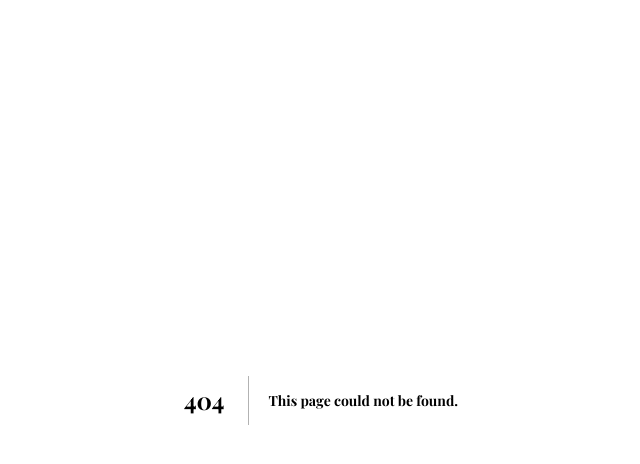
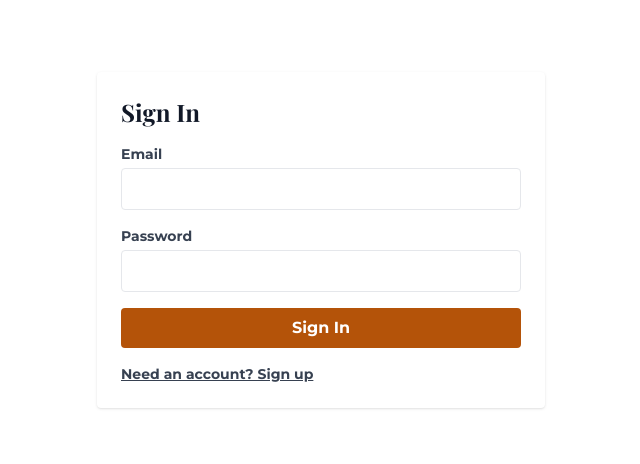
Before and after one commit to DisMurr/chimacoffee, a Next.js app: page /auth in a window 1280 px wide. Before the commit this address had no page. Shown: the top 464 px of the page, without its empty margins (319-959 px from the left). Built offline with nearby package versions, Linux system fonts and the light colour scheme; no server answers.

Commit message:
feat(auth): add Supabase email/password auth (profiles table, AuthProvider, /auth and /account pages, nav integration)

```diff
--- /dev/null
+++ b/src/app/account/page.tsx
@@ -0,0 +1,27 @@
+"use client";
+
+import { useAuth } from '@/context/AuthContext';
+import Link from 'next/link';
+
+export default function AccountPage() {
+  const { user, loading, signOut } = useAuth();
+
+  if (loading) return <div className="p-6">Loading…</div>;
+  if (!user) return (
+    <div className="p-6">
+      <p className="mb-2">You are not signed in.</p>
+      <Link href="/auth" className="underline text-amber-700">Sign in</Link>
+    </div>
+  );
+
+  return (
+    <div className="p-6 space-y-4">
+      <h1 className="text-2xl font-semibold">Account</h1>
+      <div className="space-y-1">
+        <div><span className="font-medium">User ID:</span> {user.id}</div>
+        {user.email && <div><span className="font-medium">Email:</span> {user.email}</div>}
+      </div>
+      <button onClick={signOut} className="bg-gray-800 text-white px-4 py-2 rounded hover:bg-black">Sign out</button>
+    </div>
+  );
+}
--- /dev/null
+++ b/src/app/auth/page.tsx
@@ -0,0 +1,77 @@
+"use client";
+
+import { useState } from 'react';
+import { useRouter } from 'next/navigation';
+import { useAuth } from '@/context/AuthContext';
+
+export default function AuthPage() {
+  const { signIn, signUp } = useAuth();
+  const [email, setEmail] = useState('');
+  const [password, setPassword] = useState('');
+  const [mode, setMode] = useState<'signin' | 'signup'>('signin');
+  const [error, setError] = useState<string | null>(null);
+  const [loading, setLoading] = useState(false);
+  const router = useRouter();
+
+  async function handleSubmit(e: React.FormEvent) {
+    e.preventDefault();
+    setError(null);
+    setLoading(true);
+    const fn = mode === 'signin' ? signIn : signUp;
+    const { error } = await fn(email, password);
+    setLoading(false);
+    if (error) {
+      setError(error);
+    } else {
+      router.push('/account');
+    }
+  }
+
+  return (
+    <div className="min-h-[60vh] flex items-center justify-center p-6">
+      <div className="w-full max-w-md bg-white dark:bg-gray-900 shadow rounded p-6">
+        <h1 className="text-2xl font-semibold mb-4 text-gray-900 dark:text-gray-100">
+          {mode === 'signin' ? 'Sign In' : 'Create Account'}
+        </h1>
+        <form onSubmit={handleSubmit} className="space-y-4">
+          <div>
+            <label className="block text-sm mb-1 text-gray-700 dark:text-gray-300">Email</label>
+            <input
+              type="email"
+              value={email}
+              onChange={(e) => setEmail(e.target.value)}
+              required
+              className="w-full border rounded px-3 py-2 bg-white dark:bg-gray-800 text-gray-900 dark:text-gray-100"
+            />
+          </div>
+          <div>
+            <label className="block text-sm mb-1 text-gray-700 dark:text-gray-300">Password</label>
+            <input
+              type="password"
+              value={password}
+              onChange={(e) => setPassword(e.target.value)}
+              required
+              minLength={6}
+              className="w-full border rounded px-3 py-2 bg-white dark:bg-gray-800 text-gray-900 dark:text-gray-100"
+            />
+          </div>
+          {error && <p className="text-red-600 text-sm">{error}</p>}
+          <button
+            type="submit"
+            disabled={loading}
+            className="w-full bg-amber-700 hover:bg-amber-800 text-white py-2 rounded"
+          >
+            {loading ? 'Please wait…' : (mode === 'signin' ? 'Sign In' : 'Create Account')}
+          </button>
+        </form>
+        <div className="mt-4 text-sm text-gray-700 dark:text-gray-300">
+          {mode === 'signin' ? (
+            <button className="underline" onClick={() => setMode('signup')}>Need an account? Sign up</button>
+          ) : (
+            <button className="underline" onClick={() => setMode('signin')}>Have an account? Sign in</button>
+          )}
+        </div>
+      </div>
+    </div>
+  );
+}
--- a/src/components/Navigation.tsx
+++ b/src/components/Navigation.tsx
@@ -6,10 +6,12 @@ import { useState } from 'react';
 import { useCart } from '../context/CartContext';
 import type { CartItem } from '../context/CartContext';
 import DarkModeToggle from './DarkModeToggle';
+import { useAuth } from '@/context/AuthContext';
 import Link from 'next/link';
 
 export default function Navigation() {
   const { cart } = useCart();
+  const { user } = useAuth();
   const [isMenuOpen, setIsMenuOpen] = useState(false);
 
   return (
@@ -26,6 +28,11 @@ export default function Navigation() {
             <Link href="/menu" className="text-white hover:text-yellow-300 dark:text-gray-200 dark:hover:text-yellow-300 transition-colors" aria-label="Menu">Menu</Link>
             <Link href="/about" className="text-white hover:text-yellow-300 dark:text-gray-200 dark:hover:text-yellow-300 transition-colors" aria-label="About">About</Link>
             <Link href="/contact" className="text-white hover:text-yellow-300 transition-colors">Contact</Link>
+            {user ? (
+              <Link href="/account" className="text-white hover:text-yellow-300 transition-colors">Account</Link>
+            ) : (
+              <Link href="/auth" className="text-white hover:text-yellow-300 transition-colors">Sign In</Link>
+            )}
             <Link href="/cart" className="text-white hover:text-yellow-300 transition-colors">Cart ({cart.reduce((total: number, item: CartItem) => total + item.quantity, 0)})</Link>
             <DarkModeToggle />
           </div>
@@ -48,6 +55,11 @@ export default function Navigation() {
             <Link href="/menu" className="block text-white hover:text-yellow-300 transition-colors py-2">Menu</Link>
             <Link href="/about" className="block text-white hover:text-yellow-300 transition-colors py-2">About</Link>
             <Link href="/contact" className="block text-white hover:text-yellow-300 transition-colors py-2">Contact</Link>
+            {user ? (
+              <Link href="/account" className="block text-white hover:text-yellow-300 transition-colors py-2">Account</Link>
+            ) : (
+              <Link href="/auth" className="block text-white hover:text-yellow-300 transition-colors py-2">Sign In</Link>
+            )}
             <Link href="/cart" className="block text-white hover:text-yellow-300 transition-colors py-2">Cart ({cart.reduce((total: number, item: CartItem) => total + item.quantity, 0)})</Link>
             <div className="py-2"><DarkModeToggle /></div>
           </motion.div>
--- /dev/null
+++ b/src/context/AuthContext.tsx
@@ -0,0 +1,68 @@
+"use client";
+
+import { createContext, useContext, useEffect, useState, ReactNode } from 'react';
+import { supabase } from '@/lib/supabase';
+
+type User = {
+  id: string;
+  email?: string;
+};
+
+type AuthContextValue = {
+  user: User | null;
+  loading: boolean;
+  signIn: (email: string, password: string) => Promise<{ error?: string }>;
+  signUp: (email: string, password: string) => Promise<{ error?: string }>;
+  signOut: () => Promise<void>;
+};
+
+const AuthContext = createContext<AuthContextValue | undefined>(undefined);
+
+export function AuthProvider({ children }: { children: ReactNode }) {
+  const [user, setUser] = useState<User | null>(null);
+  const [loading, setLoading] = useState(true);
+
+  useEffect(() => {
+    let mounted = true;
+    supabase.auth.getSession().then(({ data }) => {
+      if (!mounted) return;
+      setUser(data.session?.user ? { id: data.session.user.id, email: data.session.user.email ?? undefined } : null);
+      setLoading(false);
+    });
+    const { data: sub } = supabase.auth.onAuthStateChange((_event, session) => {
+      setUser(session?.user ? { id: session.user.id, email: session.user.email ?? undefined } : null);
+    });
+    return () => {
+      mounted = false;
+      sub.subscription.unsubscribe();
+    };
+  }, []);
+
+  async function signIn(email: string, password: string) {
+    const { error } = await supabase.auth.signInWithPassword({ email, password });
+    if (error) return { error: error.message };
+    return {};
+  }
+
+  async function signUp(email: string, password: string) {
+    const { error } = await supabase.auth.signUp({ email, password });
+    if (error) return { error: error.message };
+    return {};
+  }
+
+  async function signOut() {
+    await supabase.auth.signOut();
+  }
+
+  return (
+    <AuthContext.Provider value={{ user, loading, signIn, signUp, signOut }}>
+      {children}
+    </AuthContext.Provider>
+  );
+}
+
+export function useAuth() {
+  const ctx = useContext(AuthContext);
+  if (!ctx) throw new Error('useAuth must be used within AuthProvider');
+  return ctx;
+}
```
Also changed, not shown: src/app/layout.tsx (+5 -2 lines), 1 other file (tests, documents, lock files or other folders).
